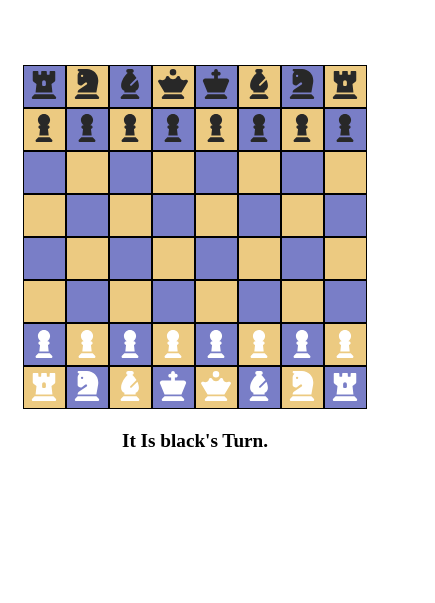
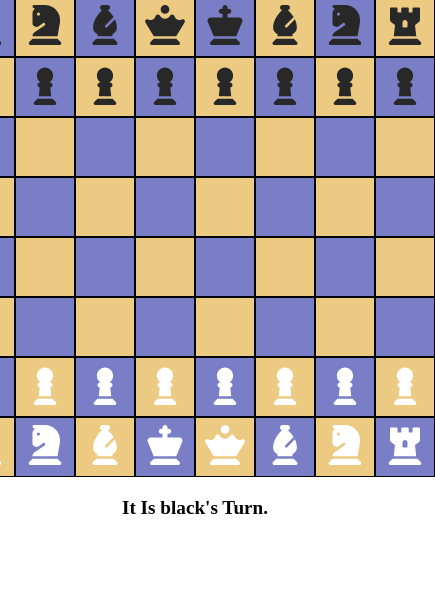
Before and after one commit to elianismedina/js-chess, a plain HTML site: page index.html in a window 390 px wide. Shown: the part 241-844 px from the top of the page, 435 px wide, since content can reach past the window. Drawn offline with Linux system fonts and the light colour scheme.

Commit message:
removed media query

```diff
--- a/styles.css
+++ b/styles.css
@@ -72,20 +72,3 @@ path {
 .white {
     fill: rgb(255, 255, 255)
 }
-
-@media (max-width: 480px) {
-    #gameboard {
-        width: 345px;
-        height: 345px;
-    }
-
-    .square {
-        width: 43px;
-        height: 43px;
-    }
-
-    .square svg {
-        width: 30px;
-        height: 30px;
-    }
-}
```
